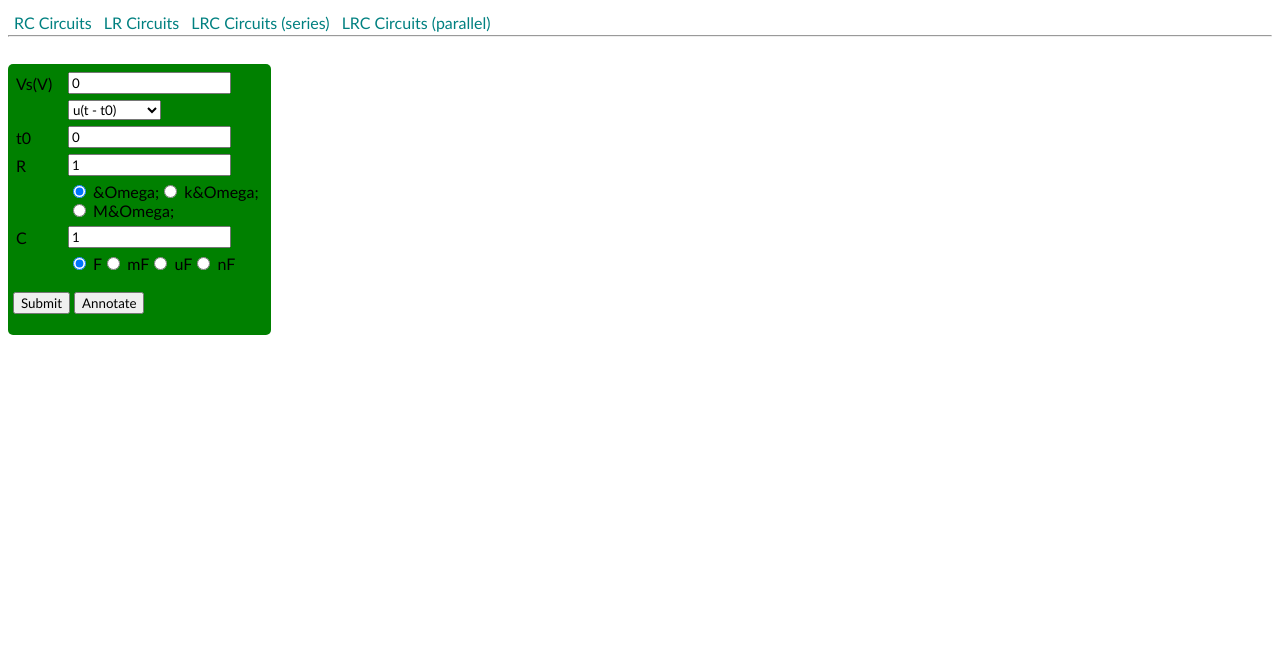
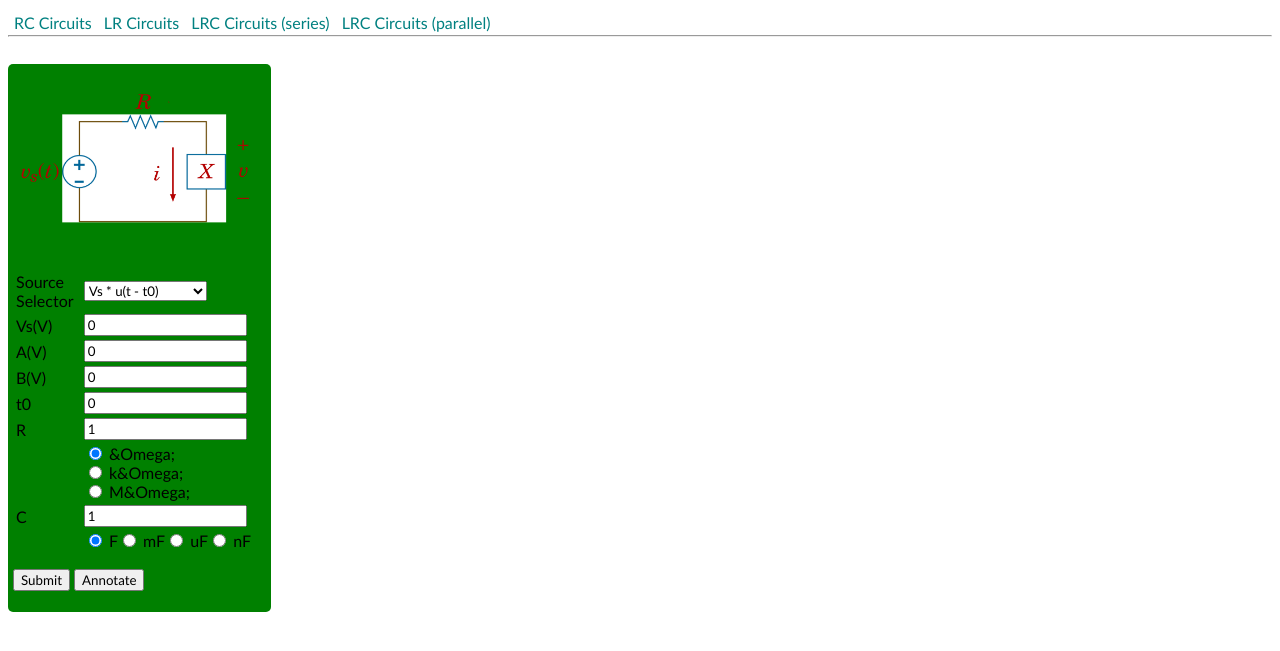
Before and after one commit to eomoore/Circuit_Response_Visualization, a Flask app: page /rc/ in a window 1280 px wide. Shown: the top 651 px of the page. Run offline with Flask 2, Linux system fonts and the light colour scheme; some libraries are stand-ins or nearby versions.

Commit message:
Did a variety of things

```diff
--- a/__init__.py
+++ b/__init__.py
@@ -18,6 +18,9 @@
 app.add_url_rule('/rcplot/', view_func=rcplot, methods=['POST'])
 app.add_url_rule('/rcplot/<value>/', view_func=rcplot, methods=['POST'])
 
+app.add_url_rule('/plot/<value1>/', view_func=plot, methods=['POST'])
+app.add_url_rule('/plot/<value1>/<value2>/', view_func=plot, methods=['POST'])
+
 app.add_url_rule('/lr/', view_func=lr, methods=['GET'])
 app.add_url_rule('/lrplot/', view_func=lrplot, methods=['POST'])
 app.add_url_rule('/lrplot/<value>/', view_func=lrplot, methods=['POST'])
--- a/static/script.js
+++ b/static/script.js
@@ -1,4 +1,7 @@
 $(document).ready(function(){
+
+        //$('#a').hide();
+        //$('#b').hide();
 
         $("#loading-div-background").hide();
         $("#loading-div-background").css({ opacity: 0.7 });
--- a/templates/_formhelpers.html
+++ b/templates/_formhelpers.html
@@ -1,7 +1,7 @@
 {% macro render_field(field) %}
     <table>
         <tr >
-            <td id="vals">{{ field.label }}</td>
+            <td>{{ field.label }}</td>
             <td>{{ field(**kwargs)|safe }}</td>
         </tr>
 
--- a/templates/plot.html
+++ b/templates/plot.html
@@ -2,26 +2,40 @@
 {% block main %}
 
 	<div id="sidebar" >
-        {% from "_formhelpers.html" import render_field %}
-        <form method='POST' action="/rc/">
 
+        <img style="height:200px;width:250px;" src="{{ url_for('static', filename='png/vsRX.png') }}">
+
+        <form id ="circ_form" method='POST' action="/plot/{{type}}/">
+            <!--{{ form.hidden_tag() }}-->
             <table>
-                <tr>
-                    {{ render_field(form.vSource) }}
-                    {{ render_field(form.resistance) }}
-                    {{ render_field(form.rOrder) }}
-                    {{ render_field(form.capacitance) }}
-                    {{ render_field(form.cOrder) }}
-                    {{ render_field(form.inductance) }}
-                    {{ render_field(form.lOrder) }}
-                </tr>
+                {% for field in form if field.widget.input_type != 'hidden' %}
+                        <tr>
+                            <td>{{ field.label }}</td>
+                            <td>{{ field }}</td>
+                        </tr>
+                        {% if field.errors %}
+                            <ul class=errors>
+                            {% for error in field.errors %}
+                                <li>{{ error }}</li>
+                            {% endfor %}
+                            </ul>
+                        {% endif %}
+                {% endfor %}
             </table>
             <p><input type=submit value=Submit>
+               <button type="button" id="annotate">Annotate</button>
+            </p>
+
         </form>
 	</div>
 
-    <div id="content" >
-               <img src="{{ url_for('lrcplot') }}" alt="Image Placeholder">
-	</div>
+    <div id="loading-div-background">
+        <div id="loading-div" class="ui-corner-all" >
+            <img style="height:64px;margin:10px;" src="{{ url_for('static', filename='css/images/282.GIF') }}" alt="Loading.."/>
+            <!--<h3 style="color:gray;font-weight:normal;">Loading....</h3>-->
+        </div>
+    </div>
 
+
+    <div id="content"></div>
 {% endblock %}
--- a/templates/rcplot.html
+++ b/templates/rcplot.html
@@ -2,19 +2,22 @@
 {% block main %}
 
 	<div id="sidebar" >
-        {% from "_formhelpers.html" import render_field %}
         <form id ="circ_form" method='POST' action="/rcplot/">
-
+            <!--{{ form.hidden_tag() }}-->
             <table>
-                <tr>
-                    {{ render_field(form.vSource) }}
-                    {{ render_field(form.vType) }}
-                    {{ render_field(form.t_0) }}
-                    {{ render_field(form.resistance) }}
-                    {{ render_field(form.rOrder) }}
-                    {{ render_field(form.capacitance) }}
-                    {{ render_field(form.cOrder) }}
-                </tr>
+                {% for field in form if field.widget.input_type != 'hidden' %}
+                        <tr>
+                            <td>{{ field.label }}</td>
+                            <td>{{ field }}</td>
+                        </tr>
+                        {% if field.errors %}
+                            <ul class=errors>
+                            {% for error in field.errors %}
+                                <li>{{ error }}</li>
+                            {% endfor %}
+                            </ul>
+                        {% endif %}
+                {% endfor %}
             </table>
             <p><input type=submit value=Submit>
                <button type="button" id="annotate">Annotate</button>
--- a/views.py
+++ b/views.py
@@ -26,24 +26,67 @@
     form = RCForm()
 
     if request.method == 'GET':
-        return render_template('rcplot.html', form=form, title="RC Circuit")
+        return render_template('plot.html', form=form, type='rc', title="RC Circuit")
+        # return render_template('rcplot.html', form=form, title="RC Circuit")
 
 
-def rcplot(value=''):
+def plot(value1=None, value2 = None):
+    """
+
+    :param value1:
+    :param value2:
+    :return:
+    """
     global form
-    form = RCForm(request.form)
+
+
+    if value1 == 'rc':
+        form = RCForm()
+
+        if request.method == 'POST':
+            (v_s, v_t, time_0, r, r_order, c, c_order) = get_values(form)
+            v, i, t, tau, i_tau, v_tau = solver(v_source=v_s, v_type=v_t, t_0=time_0, res=r * r_order, cap=c * c_order,
+                                                circuit_type=0)
+
+            if value2 == 'annotate':
+                return plot(v, i, t, time_0, tau, i_tau, v_tau, 'rc', v_t, annotate=1)
+
+            else:
+                return plot(v, i, t, time_0, tau, i_tau, v_tau, 'rc', v_t, annotate=0)
+
+    elif value1 == 'lr':
+        form = LRForm()
+        if request.method == 'POST':
+            (v_s, v_t, time_0, r, r_order, ind, ind_order) = get_values(form)
+
+            v, i, t, tau, i_tau, v_tau = solver(v_source=v_s, v_type=v_t, t_0=time_0, res=r * r_order, ind=ind * ind_order,
+                                                circuit_type=1)
+
+            if value2 == 'annotate':
+                return plot(v, i, t, time_0, tau, i_tau, v_tau, 'lr', v_t, annotate=1)
+
+            else:
+                return plot(v, i, t, time_0, tau, i_tau, v_tau, 'lr', v_t, annotate=0)
+
+    else:
+        return render_template('404.html'), 404
+
+
+def rcplot(value=0):
+    global form
+    form = RCForm()
     # if request.method == 'POST' and form.validate():
-    # if rcform.validate_on_submit():
+    # if form.validate_on_submit():
     if request.method == 'POST':
         (v_s, v_t, time_0, r, r_order, c, c_order) = get_values(form)
         v, i, t, tau, i_tau, v_tau = solver(v_source=v_s, v_type=v_t, t_0=time_0, res=r * r_order, cap=c * c_order,
                                             circuit_type=0)
 
         if value == 'annotate':
-            return plot(v, i, t, tau, i_tau, v_tau, 'rc', v_t, annotate=1)
+            return plot(v, i, t, time_0, tau, i_tau, v_tau, 'rc', v_t, annotate=1)
 
         else:
-            return plot(v, i, t, tau, i_tau, v_tau, 'rc', v_t, annotate=0)
+            return plot(v, i, t, time_0, tau, i_tau, v_tau, 'rc', v_t, annotate=0)
 
 
 def lr():
@@ -71,10 +114,10 @@
                                             circuit_type=1)
 
         if value == 'annotate':
-            return plot(v, i, t, tau, i_tau, v_tau, 'lr', v_t, annotate=1)
+            return plot(v, i, t, time_0, tau, i_tau, v_tau, 'lr', v_t, annotate=1)
 
         else:
-            return plot(v, i, t, tau, i_tau, v_tau, 'lr', v_t, annotate=0)
+            return plot(v, i, t, time_0, tau, i_tau, v_tau, 'lr', v_t, annotate=0)
 
 
 def lrc(value):
@@ -167,14 +210,20 @@
             y = 0
     return y
 
-def heaviside1(x):
+
+def heaviside1(x, v):
+
     x = np.array(x)
     if x.shape != ():
-        print 'heavy'
+
         y = np.zeros(x.shape)
-        y[x > 0.0] = 1
-        y[x < 0.0] = x[0]
-        y[x == 0.0] = 0.5
+        for ind, temp in np.ndenumerate(x):
+            if x[ind] >= v:
+                y[ind] = v
+
+            else:
+                y[ind] = temp
+
     else:  # special case for 0d array (a number)
         if x < 0:
             y = 1
@@ -190,7 +239,14 @@
 
 
     :param circuit_type:
+        The type of circuit
+        0 = RC circuit
+        1 = LR circuit
     :param v_source:
+        The type of voltage source
+        '1' = V * u(t)
+        '2' = V * u(-t)
+        '3' = V * u(t)-u(t-t0)
     :param v_type:
     :param t_0:
     :param res:
@@ -205,40 +261,65 @@
             v_tau is the value of the voltage at t = tau
     """
     v, i, t, tau, v_tau, i_tau = 0, 0, 0, 0, 0, 0
-    if circuit_type == 0:  # RC Circuit
+    if circuit_type == 0:                                       # RC Circuit
         tau = res * cap
-        t = np.linspace(-tau, 7 * tau)
-        if v_type == '1':  # V * u(t)
-            v = v_source * (1 - (np.exp(-(t) / tau)))
-            v = heaviside(v)*v
+        t = np.linspace(-tau + t_0, (7 * tau) + t_0, 100)
+        if v_type == '1':                                       # V * u(t)
+            v = v_source * (1 - (np.exp(-(t - t_0) / tau)))
+            v *= heaviside(v)
             i = (v_source - v) / res
-            v_tau = v_source * (1 - (np.exp(-(tau) / tau)))
+            v_tau = v_source * (1 - (np.exp(-tau / tau)))
             i_tau = (v_source - v_tau) / res
 
-        elif v_type == '2':  # V * u(-t)
-            v = v_source * (np.exp(-t / tau))
-            v = heaviside1(v)*v
+        elif v_type == '2':                                     # V * u(-t)
+            v = v_source * (np.exp(-(t - t_0) / tau))
+            v_temp = v_source * (np.exp(-0 / tau))
+            v = heaviside1(v, v_temp)
             i = (0 - v) / res
             v_tau = v_source * (np.exp(-tau / tau))
             i_tau = (0 - v_tau) / res
 
-    elif circuit_type == 1:  # LR Circuit
+        elif v_type == '3':                                     # V * u(t) - u(t-t0)
+            t = np.linspace(-2*tau , (7 * tau) + t_0, 100)
+            v1 =  v_source * (1 - (np.exp(-t / tau)))
+            v2 =  v_source * (1 - (np.exp(-(t-t_0) / tau)))
+            v1 = heaviside(v1) * v1
+            v2 = heaviside(v2) * v2
+            v = v1 - v2
+            i = (v_source - v) / res
+            v_tau = v_source * (1 - (np.exp(-tau / tau)))
+            i_tau = (v_source - v_tau) / res
+
+
+    elif circuit_type == 1:                                     # LR Circuit
         tau = ind / res
-        t = np.linspace(-tau, 7 * tau) - t_0
+        t = np.linspace(-tau + t_0, (7 * tau) + t_0)
 
-        if v_type == '1':  # V * u(t)
-            i = (v_source / res) * (1 - (np.exp(-t / tau)))
-            i = heaviside(i)*i
+        if v_type == '1':                                       # V * u(t)
+            i = (v_source / res) * (1 - (np.exp(-(t-t_0) / tau)))
+            i *= heaviside(i)
             v = v_source - (i * res)
             i_tau = (v_source / res) * (1 - (np.exp(-tau / tau)))
             v_tau = v_source - (i_tau * res)
 
-        elif v_type == '2':  # V * u(-t)
-            i = (v_source / res) * (np.exp(-t / tau))
-            i = heaviside1(i)*i
+        elif v_type == '2':                                     # V * u(-t)
+            i = (v_source / res) * (np.exp(-(t-t_0) / tau))
+            i_temp = (v_source / res) * (np.exp(-0 / tau))
+            i = heaviside1(i, i_temp)
             v = 0 - (i * res)
             i_tau = (v_source / res) * (np.exp(-tau / tau))
             v_tau = 0 - (i_tau * res)
+
+        elif v_type == '3':
+            t = np.linspace(-2*tau , (7 * tau) + t_0, 100)
+            i1 = (v_source / res) * (1 - (np.exp(-t / tau)))
+            i1 *= heaviside(i1)
+            i2 = (v_source / res) * (1 - (np.exp(-(t-t_0) / tau)))
+            i2 *= heaviside(i2)
+            i = i1 - i2
+            v = v_source - (i * res)
+            i_tau = (v_source / res) * (1 - (np.exp(-tau / tau)))
+            v_tau = v_source - (i_tau * res)
 
     elif circuit_type == 2:
         pass
@@ -272,7 +353,7 @@
         return Vs, Vt, t0, r, rOrderOfMag, l, lOrderOfMag
 
 
-def plot(v, i, t, tau, i_tau, v_tau, circ_type, v_type, annotate=0):
+def plot(v, i, t, t_0, tau, i_tau, v_tau, circ_type, v_type, annotate=0):
     """
 
 
@@ -290,9 +371,6 @@
     """
     plt.clf()
 
-    print ('in plot v_type =' + str(v_type))
-    print ('in plot circ_type =' + str(circ_type))
-
     # Create a new figure
     fig = plt.figure(1)
 
@@ -306,16 +384,22 @@
     plt.ylabel('Voltage (v)')
 
     if annotate and ((v_type == '1' and circ_type == 'rc') or (v_type == '2' and circ_type == 'lr')):
-        plt.plot([0, tau], [v.min(), v.max()], color='red', linewidth=1, linestyle='--')
+        plt.plot([0 + t_0, tau+t_0], [v.min(), v.max()], color='red', linewidth=1, linestyle='--')
         plt.annotate('tau = %s' % tau, xy=(tau, v_tau), xycoords='data',
-                     xytext=(+0, +0), textcoords='offset points', fontsize=16,
+                     xytext=(+tau, +v_tau), textcoords='offset points', fontsize=16,
                      arrowprops=dict(arrowstyle="->", connectionstyle="arc3,rad=.2"))
 
     elif annotate and ((v_type == '2' and circ_type == 'rc') or (v_type == '1' and circ_type == 'lr')):
-            plt.plot([0, tau], [v.max(), v.min()], color='red', linewidth=1, linestyle='--')
-            plt.annotate('tau = %s' % tau, xy=(tau, v_tau), xycoords='data',
-                         xytext=(+0, +0), textcoords='offset points', fontsize=16,
-                         arrowprops=dict(arrowstyle="->", connectionstyle="arc3,rad=.2"))
+        plt.plot([0+t_0, tau+t_0], [v.max(), v.min()], color='red', linewidth=1, linestyle='--')
+        plt.annotate('tau = %s' % tau, xy=(tau, v_tau), xycoords='data',
+                     xytext=(+tau, +v_tau), textcoords='offset points', fontsize=16,
+                     arrowprops=dict(arrowstyle="->", connectionstyle="arc3,rad=.2"))
+
+    elif annotate and ((v_type == '3' and circ_type == 'rc') or (v_type == '3' and circ_type == 'lr')):
+        plt.plot([0,0], [v.min(), v.max()], color='red', linewidth=1, linestyle='--')
+        plt.plot([0,t_0], [v.max(), v.max()], color='red', linewidth=1, linestyle='--')
+        plt.plot([t_0, t_0], [v.min(), v.max()], color='red', linewidth=1, linestyle='--')
+
 
         # Create a new subplot from a 2x1 grid
     plt.subplot(212)
@@ -329,16 +413,20 @@
     plt.xlabel('Time (s)')
 
     if annotate and ((v_type == '1' and circ_type == 'rc') or (v_type == '2' and circ_type == 'lr')):
-        plt.plot([0, tau], [i.max(), i.min()], color='red', linewidth=1, linestyle='--')
+        plt.plot([0+t_0, tau+t_0], [i.max(), i.min()], color='red', linewidth=1, linestyle='--')
         plt.annotate('tau = %s' % tau, xy=(tau, i_tau), xycoords='data',
                      xytext=(+0, +0), textcoords='offset points', fontsize=16,
                      arrowprops=dict(arrowstyle="->", connectionstyle="arc3,rad=.2"))
 
     elif annotate and ((v_type == '2' and circ_type == 'rc') or (v_type == '1' and circ_type == 'lr')):
-        plt.plot([0, tau], [i.min(), i.max()], color='red', linewidth=1, linestyle='--')
+        plt.plot([0+t_0, tau+t_0], [i.min(), i.max()], color='red', linewidth=1, linestyle='--')
         plt.annotate('tau = %s' % tau, xy=(tau, v_tau), xycoords='data',
                      xytext=(+0, +0), textcoords='offset points', fontsize=16,
                      arrowprops=dict(arrowstyle="->", connectionstyle="arc3,rad=.2"))
 
+    elif annotate and ((v_type == '3' and circ_type == 'rc') or (v_type == '3' and circ_type == 'lr')):
+        plt.plot([0,0], [i.min(), i.max()], color='red', linewidth=1, linestyle='--')
+        plt.plot([0,t_0], [i.max(), i.max()], color='red', linewidth=1, linestyle='--')
+        plt.plot([t_0, t_0], [i.min(), i.max()], color='red', linewidth=1, linestyle='--')
 
     return mpld3.fig_to_html(fig)
```
Also changed, not shown: Circuitforms.py (+10 -6 lines).
